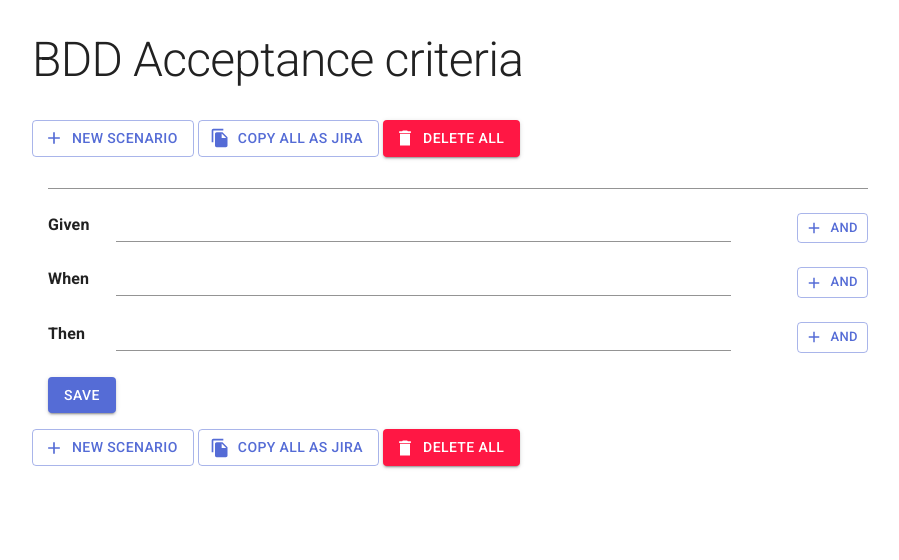
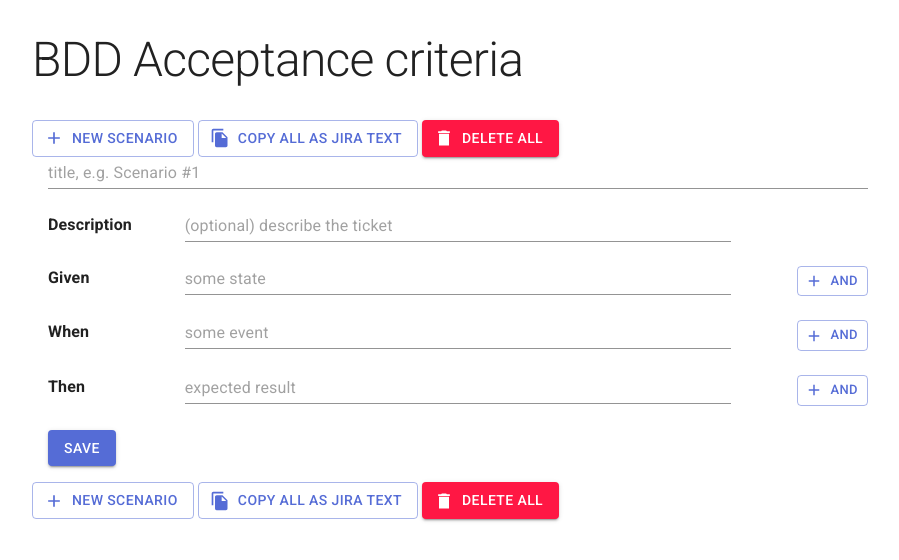
Before and after one commit to kbanach/bdd-acceptance-criteria, a React (Create React App) app: page / in a window 1280 px wide. Both pictures are taken after a click on the button "NEW SCENARIO". Shown: the top 560 px of the page, without its empty margins (182-1081 px from the left). Built offline with nearby package versions, Linux system fonts and the light colour scheme.

Commit message:
feat: add Description field

```diff
--- a/src/components/Scenario/BddLine/BddLine.tsx
+++ b/src/components/Scenario/BddLine/BddLine.tsx
@@ -22,9 +22,9 @@ export const BddLine = ({ isEdited = false, title, content, placeholder = '', on
 
     return (
         <Grid container>
-            <Grid item xs={1}><Box fontWeight={theme.typography.fontWeightBold}>{title}</Box></Grid>
+            <Grid item xs={2}><Box fontWeight={theme.typography.fontWeightBold}>{title}</Box></Grid>
 
-            <Grid item xs={9}>{
+            <Grid item xs={8}>{
                 (isEdited === true) ? (
                     <TextField
                         size="small"
@@ -32,6 +32,7 @@ export const BddLine = ({ isEdited = false, title, content, placeholder = '', on
                         value={localValue}
                         onBlur={() => onChange(localValue)}
                         onChange={(e) => setLocalValue(e.target.value)}
+                        placeholder={placeholder}
                         fullWidth />
                 ) :
                     content || <Placeholder>{placeholder}</Placeholder>
--- a/src/components/Scenario/Scenario.tsx
+++ b/src/components/Scenario/Scenario.tsx
@@ -46,7 +46,7 @@ export const Scenario = ({ id }: ScenarioProps) => {
             {(isEdited === true) && <Button variant="contained" onClick={finishEdit}>Save</Button>}
 
             <div className="scenario__hover-buttons">
-                <Button variant="outlined" color="primary" onClick={copyAsJira}>Copy as JIRA</Button>
+                <Button variant="outlined" color="primary" onClick={copyAsJira}>Copy as JIRA text</Button>
                 {' '}
                 <Button variant="contained" color="error" onClick={removeScenario}>Delete</Button>
             </div>
--- a/src/components/Scenario/ScenarioEditor.tsx
+++ b/src/components/Scenario/ScenarioEditor.tsx
@@ -15,6 +15,7 @@ interface ScenarioEditModeProps {
 export const ScenarioEditor = ({ id, onClick = () => { } }: ScenarioEditModeProps) => {
     const {
         title,
+        description,
         isEdited,
         given,
         givenAnds,
@@ -42,12 +43,30 @@ export const ScenarioEditor = ({ id, onClick = () => { } }: ScenarioEditModeProp
     return (
         <Box onClick={onClick}>
             {(isEdited === true) ? (
-                <TextField size="medium" variant="standard" value={title} onChange={(e) => updateScenario({ title: e.target.value })} fullWidth />
+                <TextField
+                    size="medium"
+                    variant="standard"
+                    value={title}
+                    onChange={(e) => updateScenario({ title: e.target.value })}
+                    placeholder={'title, e.g. Scenario #1'}
+                    fullWidth
+                />
             ) : (
                 <Typography sx={{ fontSize: theme.typography.h2 }} variant='h2'>{title || <Placeholder>no title</Placeholder>}</Typography>
             )}
 
             {(isEdited) && (<><br /><br /></>)}
+
+
+            <BddLine
+                isEdited={isEdited}
+                onChange={(newDescription) => updateScenario({ description: newDescription })}
+                title="Description"
+                content={description}
+                placeholder="(optional) describe the ticket"
+            />
+
+            {(isEdited) && (<br />)}
 
             <BddLine
                 isEdited={isEdited}
--- a/src/components/Scenario/scenariosSlice.ts
+++ b/src/components/Scenario/scenariosSlice.ts
@@ -4,6 +4,7 @@ import { RootState } from "../../store";
 export interface IScenario {
     id: string;
     title: string;
+    description: string;
     isEdited: boolean;
     given: string;
     givenAnds: string[],
@@ -21,6 +22,7 @@ const initialState: ScenariosState = {};
 
 const emptyScenario = {
     title: '',
+    description: '',
     given: '',
     givenAnds: [],
     when: '',
--- a/src/components/ScenariosTools/ScenariosTools.tsx
+++ b/src/components/ScenariosTools/ScenariosTools.tsx
@@ -45,7 +45,7 @@ export const ScenariosTools = () => {
             New scenario
         </Button>
         {' '}
-        <Button onClick={copyAllAsJira} variant="outlined" startIcon={<FileCopy />}>Copy all as Jira</Button>
+        <Button onClick={copyAllAsJira} variant="outlined" startIcon={<FileCopy />}>Copy all as JIRA text</Button>
         {' '}
         <Button onClick={removeAll} variant="contained" color="error" startIcon={<DeleteSharp />}>Delete all</Button>
     </>);
--- a/src/utils/jira.helpers.ts
+++ b/src/utils/jira.helpers.ts
@@ -1,7 +1,7 @@
 import { IScenario } from "../components/Scenario/scenariosSlice";
 
-// header 1
-const h1 = (text: string) => `h1. ${text}`;
+// header 2
+const h2 = (text: string) => `h2. ${text}`;
 
 // bold
 const b = (text: string) => `*${text}*`;
@@ -9,25 +9,37 @@ const b = (text: string) => `*${text}*`;
 // italic
 const i = (text: string) => `_${text}_`;
 
+// add blue color
+const blue = (text: string) => `{color:#0747a6}${text}{color}`;
+
 export const scenarioToJiraSyntax = (scenario: IScenario): string => {
-    const title = h1(scenario.title);
+    const title = scenario.title ? h2(blue(scenario.title)) : '';
 
-    const given = `${b('Given')} ${i(scenario.given)}`;
-    const givenAnds: string[] = scenario.givenAnds.map(and => `${b('And')} ${i(and)}`);
+    const description = scenario.description ? i(scenario.description) : '';
 
-    const when = `${b('When')} ${i(scenario.when)}`;
-    const whenAnds: string[] = scenario.whenAnds.map(and => `${b('And')} ${i(and)}`);
+    const given = `${blue(b('Given'))} ${i(scenario.given)}`;
+    const givenAnds: string[] = scenario.givenAnds.map(and => `${blue(b('And'))} ${i(and)}`);
 
-    const then = `${b('Then')} ${i(scenario.then)}`;
-    const thenAnds: string[] = scenario.thenAnds.map(and => `${b('And')} ${i(and)}`);
+    const when = `${blue(b('When'))} ${i(scenario.when)}`;
+    const whenAnds: string[] = scenario.whenAnds.map(and => `${blue(b('And'))} ${i(and)}`);
+
+    const then = `${blue(b('Then'))} ${i(scenario.then)}`;
+    const thenAnds: string[] = scenario.thenAnds.map(and => `${blue(b('And'))} ${i(and)}`);
 
     return [
         title,
+        title ? ' ' : '',
+
+        description,
+        description ? ' ' : '',
+
         given,
         ...givenAnds,
         when,
         ...whenAnds,
         then,
         ...thenAnds
-    ].join('\n');
+    ]
+        .filter(Boolean)
+        .join('\n');
 }
```
Also changed, not shown: public/favicon.png (added).
